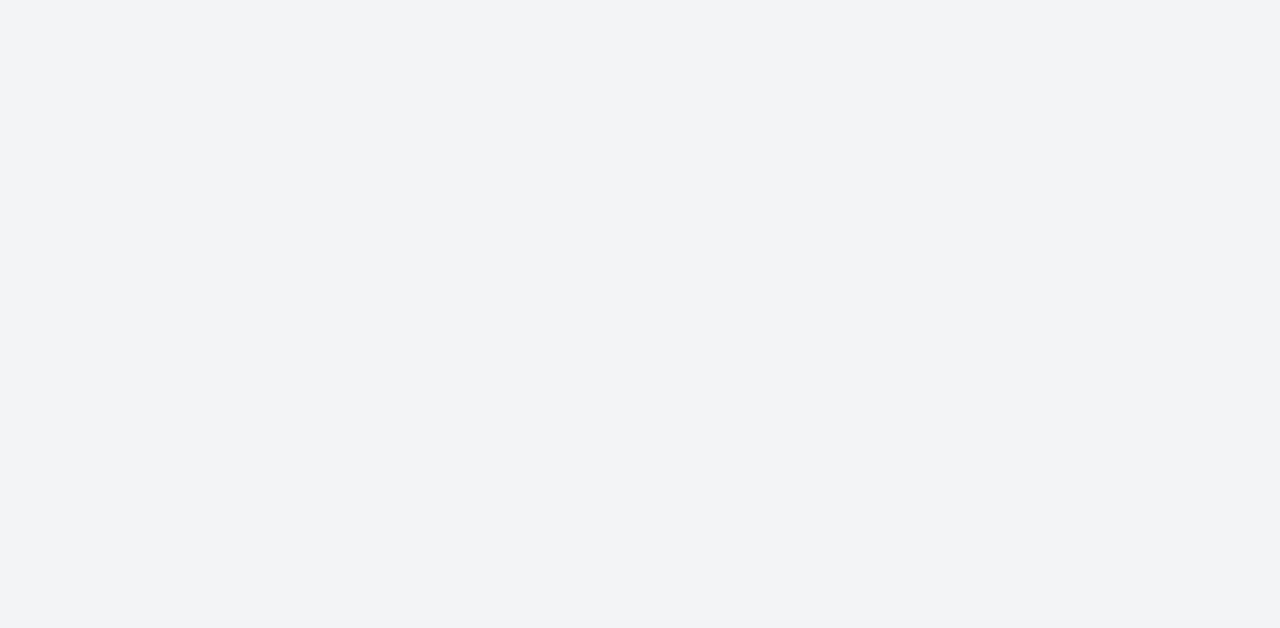
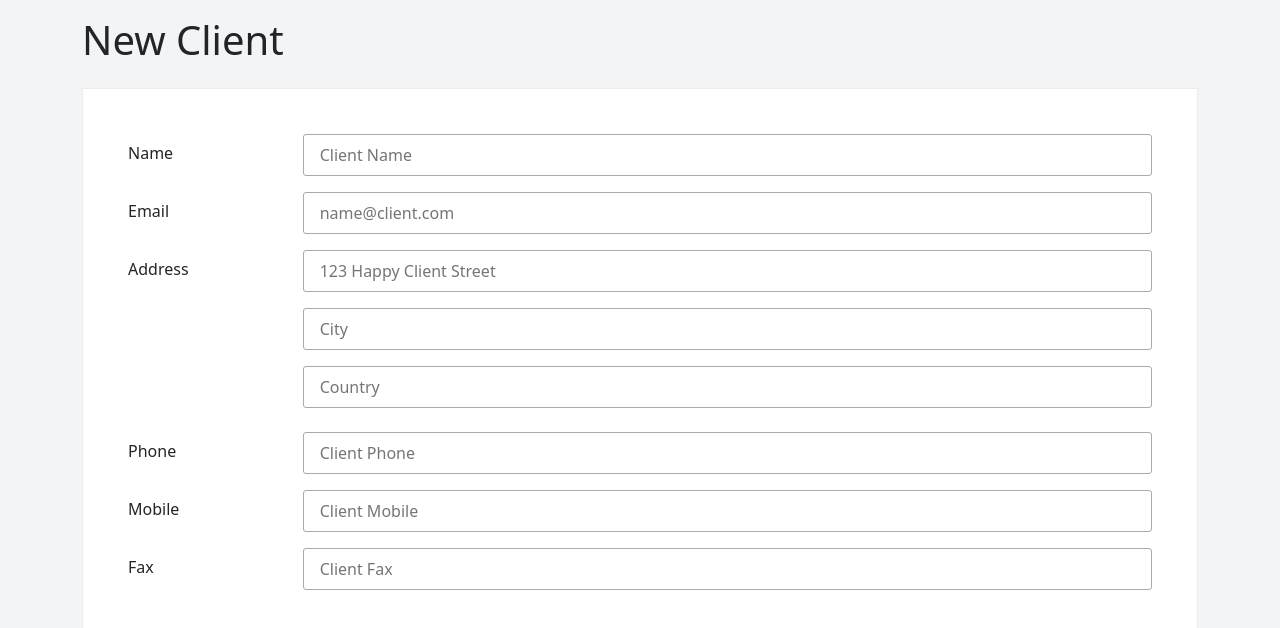
Before and after one commit to Hussaingoraya/invoice_tool-Express-js, a React (Vite) app: page /client in a window 1280 px wide. Before the commit this address had no page. Shown: the top 628 px of the page. Built offline with nearby package versions, Linux system fonts and the light colour scheme.

Commit message:
client-component

```diff
--- a/src/App.jsx
+++ b/src/App.jsx
@@ -5,6 +5,7 @@ import Invoices from "./Components/Invoices"
 import Estimates from "./Components/Estimates"
 import Report from "./Components/Report"
 import Expenss from "./Components/Expenss"
+import Client from "./Components/Client"
 // import './App.css'
 
 function App() {
@@ -13,6 +14,7 @@ function App() {
     <>
    <BrowserRouter>
    <Routes>
+    <Route path="client" element={<Client/>}></Route>
     <Route path="expenss" element={<Expenss/>}></Route>
     <Route path="report" element={<Report/>}></Route>
     <Route path="estimate" element={<Estimates/>}></Route>
--- /dev/null
+++ b/src/Components/Client.jsx
@@ -0,0 +1,124 @@
+import React from "react";
+import './Nav.css'
+
+export default function Client() {
+  return (
+    <>
+
+
+    <div className="container">
+
+    <div className="client-edit-header page-header"><h1>New Client</h1><div className="loading-indicator"></div></div>
+
+      <div className="client-edit-body">
+        <form>
+          <div className="form-group row row-client-email">
+            <label for="client-name" className="col-md-2 col-form-label ">
+              Name
+            </label>
+            <div className="col-md-10 app-theme">
+              <input
+                type="text"
+                id="client-name"
+                placeholder="Client Name"
+                value=""
+              />
+            </div>
+          </div>
+          <div className="form-group row row-client-email">
+            <label for="client-email" className="col-md-2 col-form-label">
+              Email
+            </label>
+            <div className="col-md-10 app-theme">
+              <div className="text-with-icon w-100">
+                <input
+                  type="email"
+                  id="client-email"
+                  name="client-email"
+                  className="client-email"
+                  autocomplete="email"
+                  placeholder="name@client.com"
+                  value=""
+                />
+              </div>
+            </div>
+          </div>
+          <div className="form-group row row-client-address">
+            <label for="client-address1" className="col-md-2 col-form-label">
+              Address
+            </label>
+            <div className="col-md-10 app-theme">
+              <input
+                type="text"
+                id="client-address1"
+                placeholder="123 Happy Client Street"
+                value=""
+                className="mb-3"
+              />
+              <input
+                type="text"
+                id="client-address2"
+                placeholder="City"
+                value=""
+                className="mb-3"
+
+              />
+              <input
+                type="text"
+                id="client-address3"
+                placeholder="Country"
+                value=""
+                className="mb-2"
+
+              />
+            </div>
+          </div>
+          <div className="form-group row row-client-phone">
+            <label for="client-phone" className="col-md-2 col-form-label">
+              Phone
+            </label>
+            <div className="col-md-10 app-theme">
+              <input
+                type="tel"
+                id="client-phone"
+                maxlength="200"
+                placeholder="Client Phone"
+                value=""
+              />
+            </div>
+          </div>
+          <div className="form-group row row-client-mobile">
+            <label for="client-mobile" className="col-md-2 col-form-label">
+              Mobile
+            </label>
+            <div className="col-md-10 app-theme">
+              <input
+                type="tel"
+                id="client-mobile"
+                maxlength="200"
+                placeholder="Client Mobile"
+                value=""
+              />
+            </div>
+          </div>
+          <div className="form-group row row-client-fax">
+            <label for="client-fax" className="col-md-2 col-form-label">
+              Fax
+            </label>
+            <div className="col-md-10 app-theme">
+              <input
+                type="tel"
+                id="client-fax"
+                maxlength="200"
+                placeholder="Client Fax"
+                value=""
+              />
+            </div>
+          </div>
+        </form>
+      </div>
+      </div>
+
+    </>
+  );
+}
--- a/src/Components/Nav.css
+++ b/src/Components/Nav.css
@@ -194,3 +194,43 @@
   .table th, .table td {
     padding: 17px;
   }
+
+
+
+
+  .client-edit-body {
+    padding: 45px;
+    background-color: #fff;
+    border: 1px solid #ececec;
+    position: relative;
+    min-height: 350px;
+}
+
+.form-group {
+  margin-bottom: 1rem;
+}
+.col-form-label {
+  padding-top: calc(0.375rem + 1px);
+  padding-bottom: calc(0.375rem + 1px);
+  margin-bottom: 0;
+  font-size: inherit;
+  line-height: 1.5;
+}
+
+
+.page-header {
+  display: flex;
+  word-break: break-word;
+  align-items: center;
+  justify-content: space-between;
+  margin: 1rem 0;
+  column-gap: 4px;
+}
+
+.app-theme input{
+  background-color: #fff;
+    border: 1px solid #aaa;
+    border-radius: 3px;
+    padding: 8px 16px;
+    width: 100%;
+}
--- a/src/Components/Navbar.jsx
+++ b/src/Components/Navbar.jsx
@@ -57,9 +57,9 @@ export default function Navbar() {
                 </a>
                 <ul className="dropdown-menu">
                   <li>
-                    <a className="dropdown-item" href="#">
+                    <NavLink className="dropdown-item" to={'/client'}>
                       Clients
-                    </a>
+                    </NavLink>
                   </li>
                   <li>
                     <a className="dropdown-item" href="#">
```
